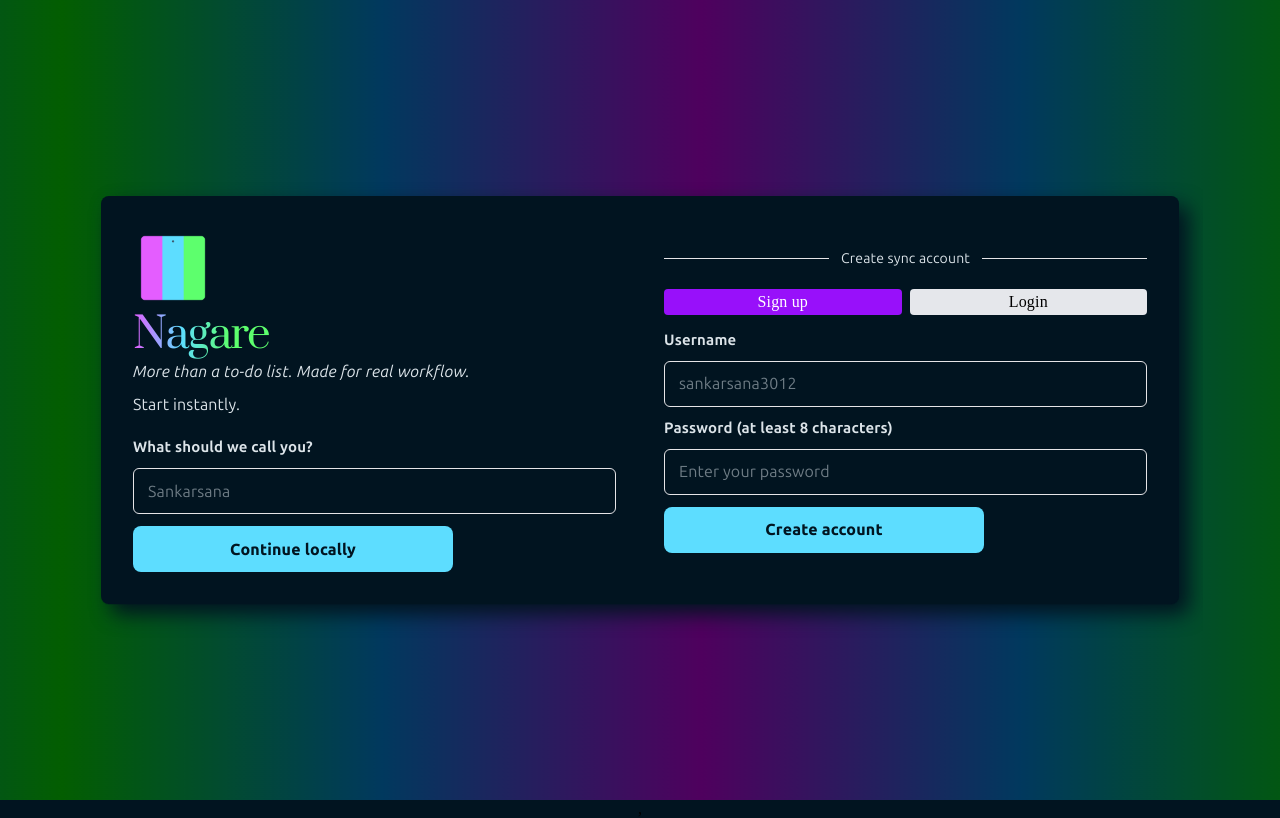
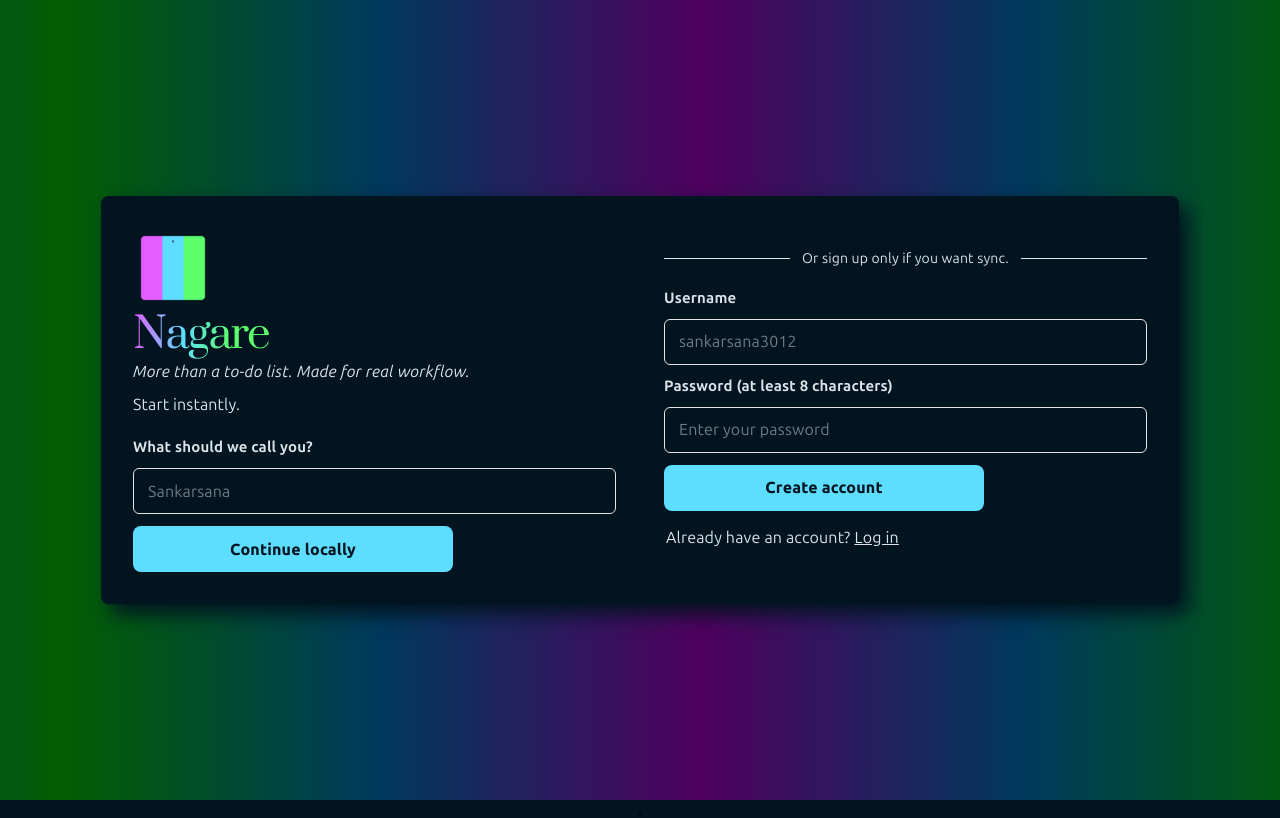
Before and after one commit to 10billionpercent/kanri, a React (Vite) app: page /signup in a window 1280 px wide. Built offline with nearby package versions, Linux system fonts and the light colour scheme; no server answers.

Commit message:
custom error message

```diff
--- a/src/App.css
+++ b/src/App.css
@@ -4,7 +4,7 @@
 }
 
 .signup-shell::before {
-  content: '';
+  content: "";
   position: fixed;
   inset: 0;
   width: 200%;
@@ -121,12 +121,7 @@
 .signup-form input:focus {
   outline: none;
   border-color: var(--blue-light);
-  box-shadow: 0 0 0 3px
-    color-mix(
-      in srgb,
-      var(--blue-light) 18%,
-      transparent
-    );
+  box-shadow: 0 0 0 3px color-mix(in srgb, var(--blue-light) 18%, transparent);
 }
 
 .signup-form button,
@@ -161,7 +156,7 @@
 
 .divider::before,
 .divider::after {
-  content: '';
+  content: "";
   height: 1px;
   flex: 1;
   background: var(--border);
@@ -182,7 +177,7 @@
 }
 
 .google-button::before {
-  content: '';
+  content: "";
   position: absolute;
   inset: 0;
   background: conic-gradient(
@@ -198,7 +193,7 @@
 }
 
 .google-button::after {
-  content: '';
+  content: "";
   position: absolute;
   inset: 2px;
   background: var(--background);
@@ -213,7 +208,7 @@
 }
 
 @property --google-border-angle {
-  syntax: '<angle>';
+  syntax: "<angle>";
   inherits: false;
   initial-value: 0deg;
 }
@@ -237,3 +232,25 @@
     font-size: 34px;
   }
 }
+
+.switch-link {
+  color: var(--body);
+  text-align: left;
+  margin-left: 2px;
+  font-size: 16px;
+}
+
+.switch-link-button {
+  text-decoration: underline;
+  cursor: pointer;
+}
+
+.error-message {
+  color: var(--error);
+  font-family: var(--body-font);
+  padding: 16px;
+  margin-bottom: 12px;
+  border: 1px solid var(--error);
+  border-radius: 8px;
+  font-weight: bold;
+}
--- a/src/pages/Signup.tsx
+++ b/src/pages/Signup.tsx
@@ -1,4 +1,4 @@
-import { type SyntheticEvent, useEffect, useState, useRef } from "react";
+import { type SyntheticEvent, useState, useRef } from "react";
 import { useDispatch } from "react-redux";
 import { useNavigate } from "react-router-dom";
 import type { AppDispatch } from "../store";
@@ -29,8 +29,6 @@ declare global {
   }
 }
 
-const googleClientId = import.meta.env.VITE_GOOGLE_CLIENT_ID?.trim() ?? "";
-
 function Signup() {
   const dispatch = useDispatch<AppDispatch>();
   const navigate = useNavigate();
@@ -45,51 +43,12 @@ function Signup() {
   const usernameInputRef = useRef<HTMLInputElement>(null);
   const passwordInputRef = useRef<HTMLInputElement>(null);
 
-  // Google Sign-In effect
-  useEffect(() => {
-    if (!googleClientId) return;
-
-    const initializeGoogle = () => {
-      window.google?.accounts.id.initialize({
-        client_id: googleClientId,
-        callback: async (response) => {
-          const tokenPayload = response.credential.split(".")[1];
-          const decodedData = JSON.parse(
-            atob(tokenPayload.replace(/-/g, "+").replace(/_/g, "/")),
-          );
-
-          // For Google, we treat as cloud account – you'd need backend Google auth
-          // For now, store locally (extend later to call your backend)
-          const user = {
-            name: decodedData.name || "Google User",
-            username: decodedData.email,
-            authMode: "account" as const,
-          };
-          dispatch(setUser(user));
-          await saveUser(user);
-          navigate("/project");
-        },
-      });
-    };
-
-    const existingScript = document.querySelector<HTMLScriptElement>(
-      'script[src="https://accounts.google.com/gsi/client"]',
-    );
-
-    if (existingScript) {
-      initializeGoogle();
-      return;
-    }
-
-    const script = document.createElement("script");
-    script.src = "https://accounts.google.com/gsi/client";
-    script.async = true;
-    script.defer = true;
-    script.onload = initializeGoogle;
-    script.onerror = () =>
-      console.error("Could not load Google sign-in script");
-    document.head.appendChild(script);
-  }, [dispatch, navigate]);
+  const setErrorWithTimeout = (errorMessage: string) => {
+    setError(errorMessage);
+    setTimeout(() => {
+      setError('')
+    }, 5000)
+  }
 
   const continueLocally = async (event: SyntheticEvent<HTMLFormElement>) => {
     event.preventDefault();
@@ -112,7 +71,7 @@ function Signup() {
 
   const handleSyncAccount = async (event: SyntheticEvent<HTMLFormElement>) => {
     event.preventDefault();
-    setError("");
+    setErrorWithTimeout("");
     const trimmedUsername = username.trim();
     const trimmedPassword = password.trim();
 
@@ -125,12 +84,11 @@ function Signup() {
       return;
     }
     if (!isLogin && trimmedPassword.length < 8) {
-      setError("Password must be at least 8 characters");
+      setErrorWithTimeout("Password must be at least 8 characters");
       passwordInputRef.current?.focus();
       return;
     }
 
-    console.log("Submitting", { isLogin, trimmedUsername, trimmedPassword });
     try {
       let authResponse;
       if (isLogin) {
@@ -151,16 +109,12 @@ function Signup() {
 
       dispatch(setUser(userState));
       await saveUser(userState);
-
-      // Sync cloud data to local IndexedDB and Redux
       await dispatch(syncAfterLogin()).unwrap();
-
       navigate("/project");
     } catch (err: unknown) {
       const message =
         err instanceof Error ? err.message : "Authentication failed";
-      setError(message);
-      console.error("Sync account error:", err);
+      setErrorWithTimeout(message);
     }
   };
 
@@ -203,27 +157,10 @@ function Signup() {
 
           <div>
             <div className="divider lg:mt-0">
-              <span>{isLogin ? "Login to sync" : "Create sync account"}</span>
+              <span>Or sign up only if you want sync. </span>
             </div>
 
-            <div className="flex gap-2 mb-4">
-              <button
-                type="button"
-                onClick={() => setIsLogin(false)}
-                className={`flex-1 py-1 rounded ${!isLogin ? "bg-purple-600 text-white" : "bg-gray-200"}`}
-              >
-                Sign up
-              </button>
-              <button
-                type="button"
-                onClick={() => setIsLogin(true)}
-                className={`flex-1 py-1 rounded ${isLogin ? "bg-purple-600 text-white" : "bg-gray-200"}`}
-              >
-                Login
-              </button>
-            </div>
-
-            {error && <div className="text-red-500 text-sm mb-2">{error}</div>}
+            {error && <div className= "error-message">{error}</div>}
 
             <form className="signup-form" onSubmit={handleSyncAccount}>
               <label htmlFor="username">Username</label>
@@ -250,9 +187,35 @@ function Signup() {
                 placeholder="Enter your password"
               />
               <button type="submit">
-                {isLogin ? "Login" : "Create account"}
+                {isLogin ? "Log in" : "Create account"}
               </button>
             </form>
+
+            <div className="text-center mt-4 text-sm">
+              {isLogin ? (
+                <p className="switch-link">
+                  Don't have an account?{" "}
+                  <button
+                    type="button"
+                    onClick={() => setIsLogin(false)}
+                    className="switch-link-button"
+                  >
+                    Sign up
+                  </button>
+                </p>
+              ) : (
+                <p className="switch-link">
+                  Already have an account?{" "}
+                  <button
+                    type="button"
+                    onClick={() => setIsLogin(true)}
+                    className="switch-link-button"
+                  >
+                    Log in
+                  </button>
+                </p>
+              )}
+            </div>
           </div>
         </div>
       </section>
--- a/src/theme.css
+++ b/src/theme.css
@@ -8,6 +8,7 @@
     --background: #011420;
     --body: #dce4e9;
     --heading: #a2daff;
+    --error: #fd3232;
     --blue-light-soft: rgba(93, 221, 255, 0.18);
     --body-font: 'Ubuntu Sans';
     --heading-font: 'Prata';
```
